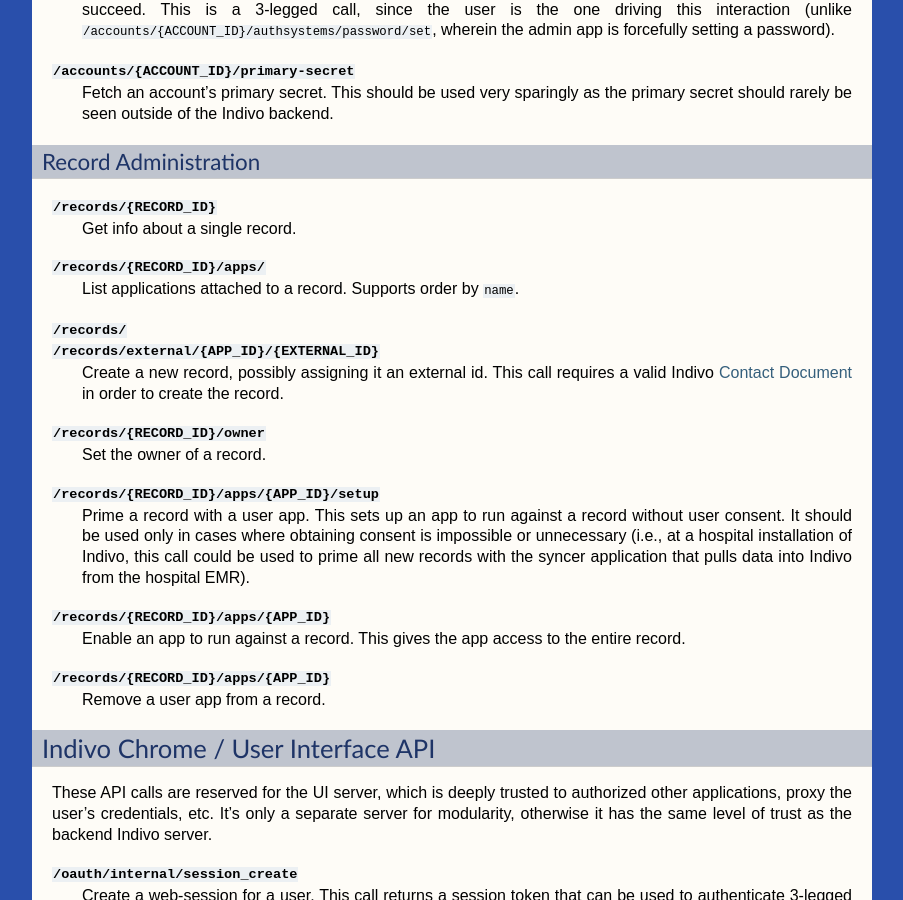
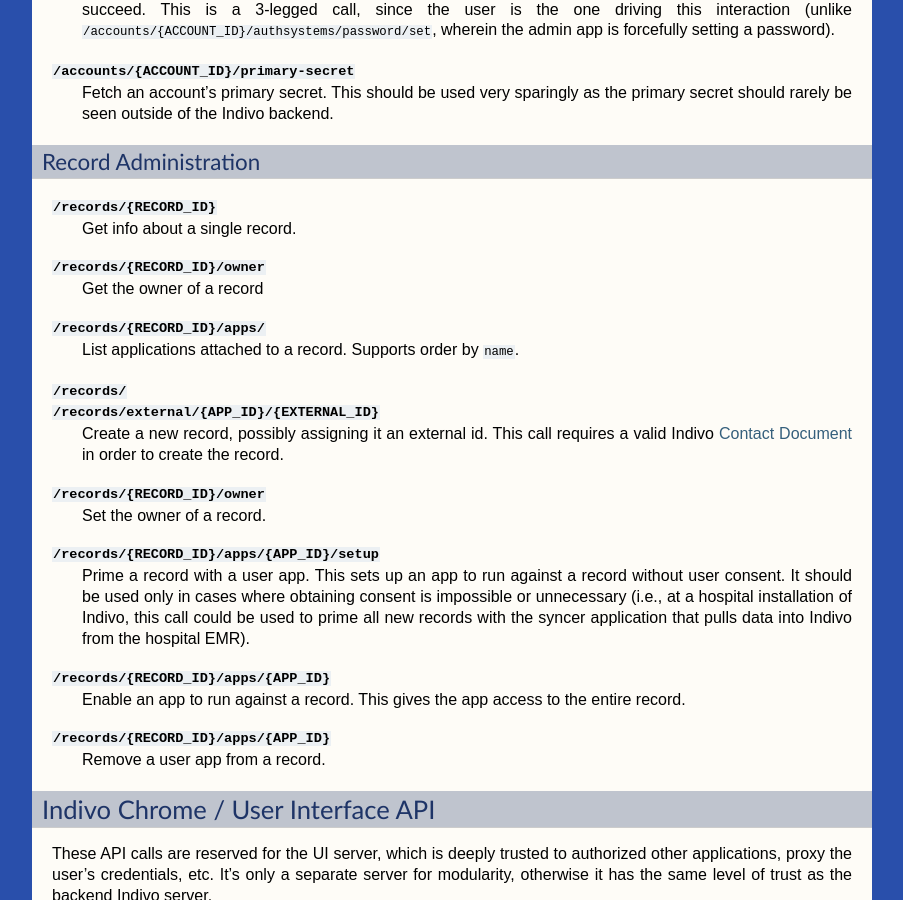
Before and after one commit to chb/indivo_server, a Sphinx documentation site: the page built from doc/sphinx/source/api.rst, in a window 1280 px wide and 900 px high, scrolled down 11762 px. Shown: the whole window, without its empty margins (198-1101 px from the left). Built offline with Sphinx 7.4.7, drawn with Linux system fonts in a browser that asks for light colours; pages that are not in the unit, such as notebooks, are missing from menus; cross-references to code outside the pages are shown as plain code.

Commit message:
Added record_get_owner to api walkthrough

```diff
--- a/doc/sphinx/source/api.rst
+++ b/doc/sphinx/source/api.rst
@@ -706,6 +706,9 @@
    :http:get:`/records/{RECORD_ID}`
      Get info about a single record.
 
+   :http:get:`/records/{RECORD_ID}/owner`
+     Get the owner of a record
+
    :http:get:`/records/{RECORD_ID}/apps/`
      List applications attached to a record. Supports order by ``name``.
 
```
